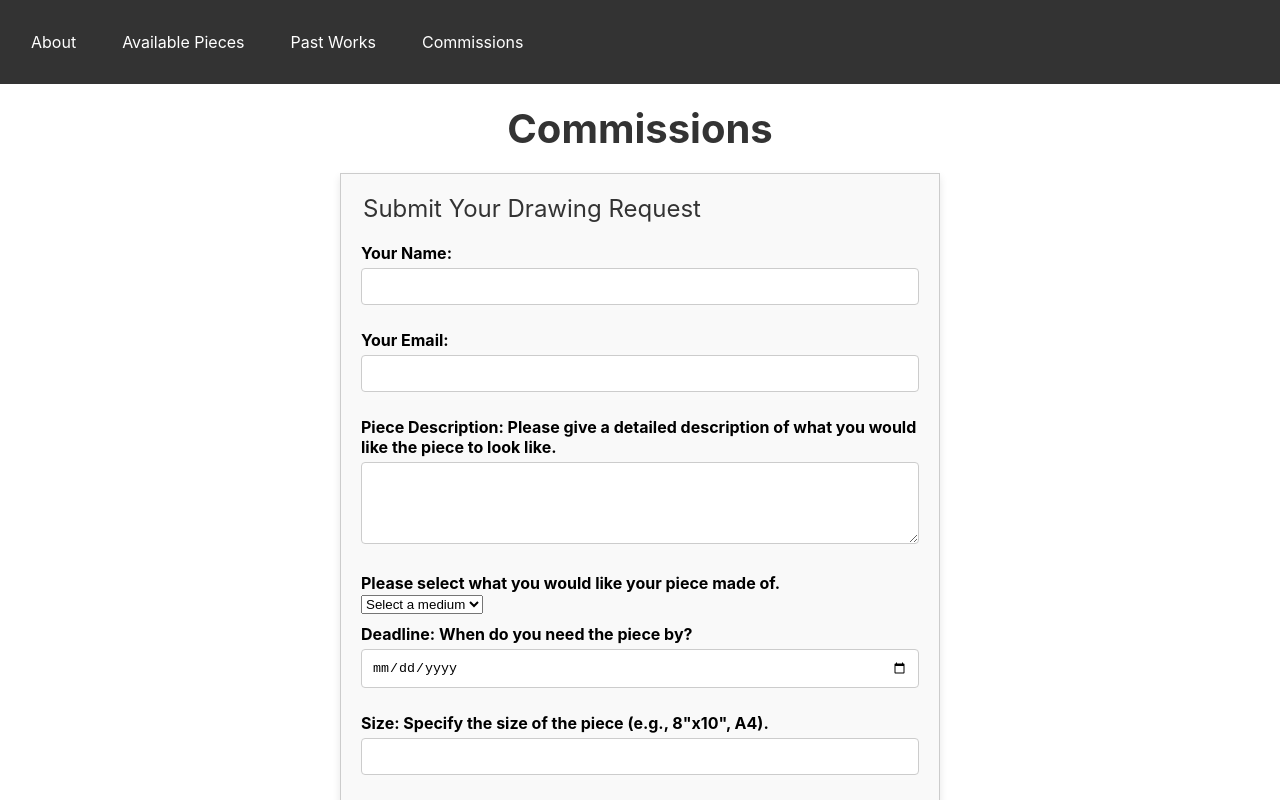
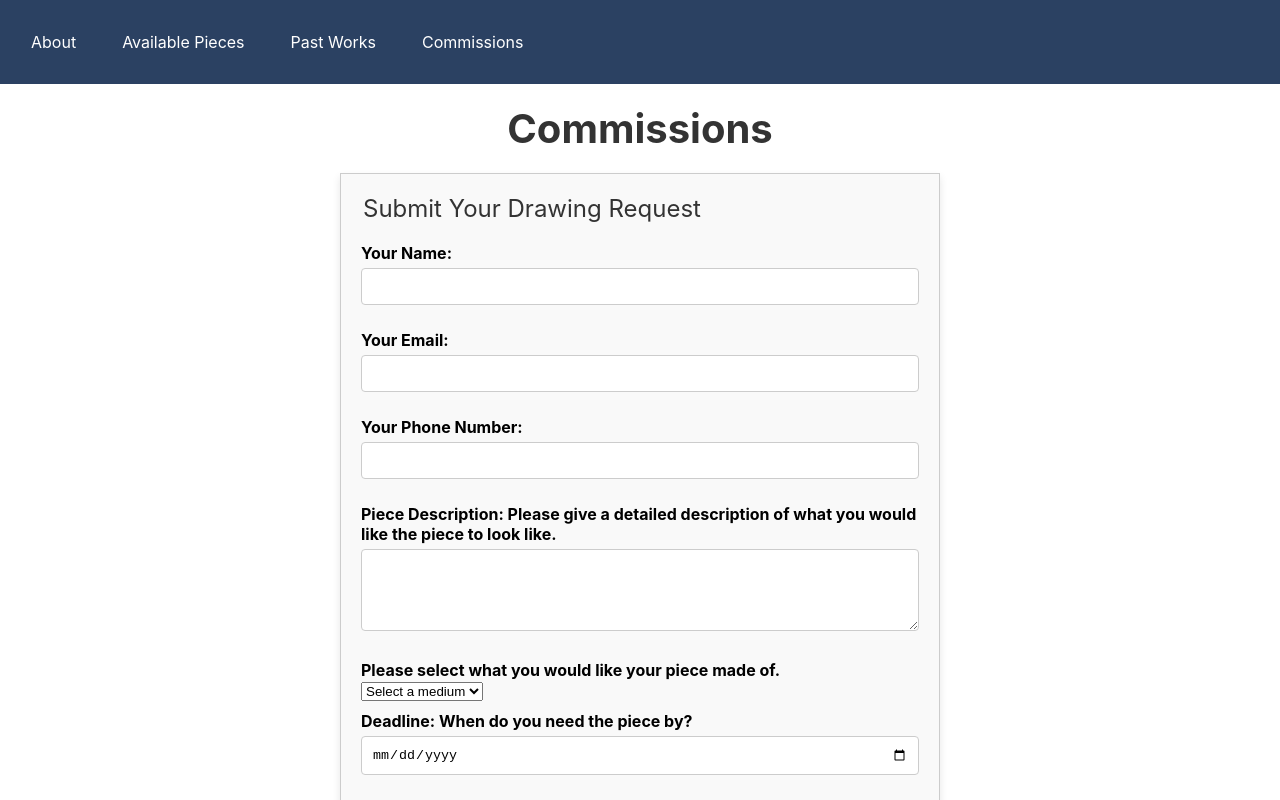
Before and after one commit to ryleysanden/final, a Next.js app: page /commissions in a window 1280 px wide. Shown: the top 800 px of the page. Built offline with nearby package versions, Linux system fonts and the light colour scheme.

Commit message:
changed the form a little and updated styles

```diff
--- a/pages/commissions.js
+++ b/pages/commissions.js
@@ -23,6 +23,7 @@ export default function Commissions() {
         const formData = new FormData(); // Use FormData for file uploads
         formData.append('username', e.target.username.value);
         formData.append('email', e.target.email.value);
+        formData.append('phonenumber', e.target.phonenumber.value);
         formData.append('description', e.target.description.value);
         formData.append('medium', e.target.medium.value);
         formData.append('deadline', e.target.deadline.value);
@@ -41,6 +42,7 @@ export default function Commissions() {
                 {
                     username: e.target.username.value,
                     email: e.target.email.value,
+                    phonenumber: e.target.phonenumber.value,
                     description: e.target.description.value,
                     medium: e.target.medium.value,
                     deadline: e.target.deadline.value,
@@ -73,7 +75,14 @@ export default function Commissions() {
                     <br />
 
                     <label htmlFor="email">Your Email:</label>
-                    <input type="text" id="email" name="email" required />
+                    <input type="email" id="email" name="email" required />
+                    <br/>
+
+
+
+                    <label htmlFor="phonenumber">Your Phone Number:</label>
+                    <input type="text" id="phonenumber" name="phonenumber" required />
+                    <br/>
 
                     <label htmlFor="description">
                         Piece Description: Please give a detailed description of what you would like the piece to look like.
--- a/styles/global.css
+++ b/styles/global.css
@@ -41,7 +41,7 @@ img {
 }
 /* Navbar Styles */
 nav {
-  background-color: #333;
+  background-color: #2b4162;
   padding: 1rem;
 }
 
@@ -63,7 +63,7 @@ nav ul li a {
 }
 
 nav ul li a:hover {
-  color: #00bcd4;
+  color: #def2c8;
 }
 
 nav ul li a.active {
```
